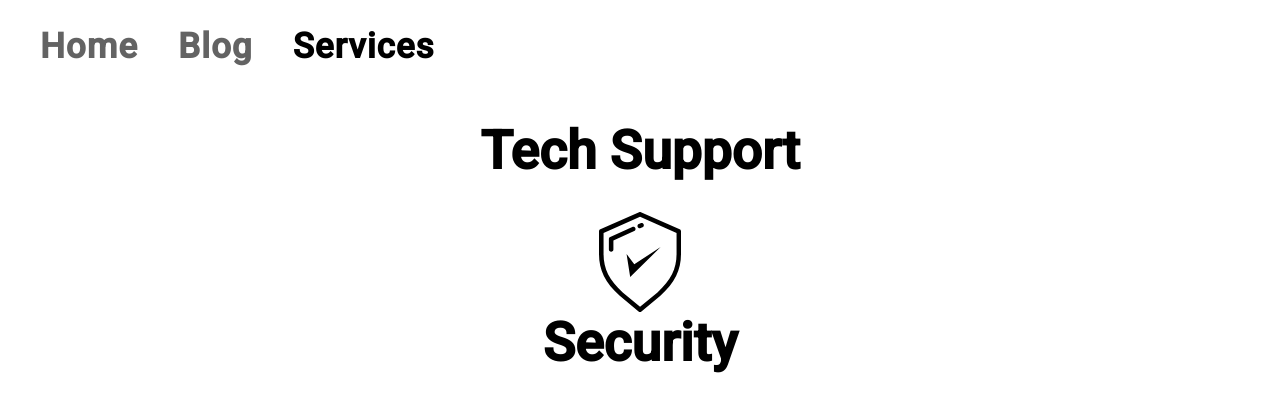
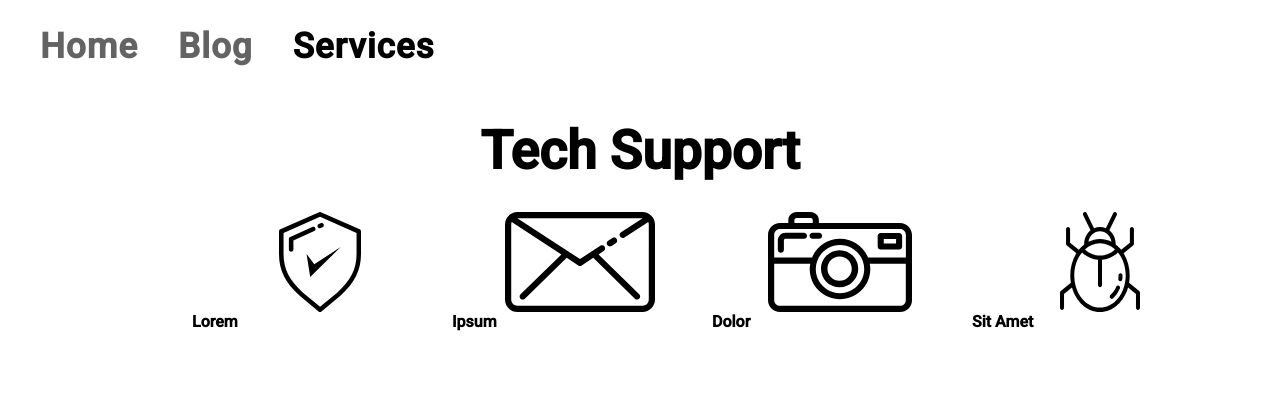
Before and after one commit to loganhawker/loganhawker.github.io, a PHP site: page /services in a window 1280 px wide; the page is wider, and only the part inside the window is pictured. Shown: the top 412 px of that part. Run offline with PHP 8.4, Linux system fonts and the light colour scheme.

Commit message:
Added 4 filler services
Text must be justified correctly.

```diff
--- a/blog/single.css
+++ b/blog/single.css
@@ -8,27 +8,22 @@
      background: #FF0105;
     /* Gecko Browsers */
 }
-
 /* width */
  ::-webkit-scrollbar {
      width: 10px;
 }
-
 /* Track */
  ::-webkit-scrollbar-track {
      background: #ffffff;
 }
-
 /* Handle */
  ::-webkit-scrollbar-thumb {
      background: #808080;
 }
-
 /* Handle on hover */
  ::-webkit-scrollbar-thumb:hover {
      background: #525252;
 }
-
  body {
      font-family: 'Roboto', sans-serif;
      background-color: #FFFFFF;
@@ -226,7 +221,6 @@
  .current {
      color: black;
 }
-
  .after {
      padding-top: 0px;
 }
--- a/index.html
+++ b/index.html
@@ -1,8 +1,9 @@
 <!doctype html>
 <html lang="en-US">
+
 <head>
     <!-- Favicon -->
-<link rel="shortcut icon" href="images/Favicon.ico"/>
+    <link rel="shortcut icon" href="images/Favicon.ico" />
     <meta charset="utf-8">
     <meta http-equiv="X-UA-Compatible" content="IE=edge">
     <meta name="viewport" content="width=device-width, initial-scale=1">
@@ -17,6 +18,7 @@
       <script src="https://oss.maxcdn.com/respond/1.4.2/respond.min.js"></script>
     <![endif]-->
 </head>
+
 <body>
     <!-- Main Container -->
     <div class="container">
@@ -59,4 +61,5 @@
         <img class="bg-png" alt="Hero" src="images/profile.svg">
     </div>
 </body>
+
 </html>
--- a/services/index.html
+++ b/services/index.html
@@ -1,8 +1,9 @@
 <!doctype html>
 <html lang="en-US">
+
 <head>
     <!-- Favicon -->
-<link rel="shortcut icon" href="../images/Favicon.ico"/>
+    <link rel="shortcut icon" href="../images/Favicon.ico" />
     <meta charset="utf-8">
     <meta http-equiv="X-UA-Compatible" content="IE=edge">
     <meta name="viewport" content="width=device-width, initial-scale=1">
@@ -17,6 +18,7 @@
       <script src="https://oss.maxcdn.com/respond/1.4.2/respond.min.js"></script>
     <![endif]-->
 </head>
+
 <body>
     <!-- Main Container -->
     <div class="container">
@@ -30,17 +32,37 @@
                 </ul>
             </nav>
         </header>
-  <!-- Services Section -->
+        <!-- Header Section -->
         <div class="services">
-        <div class="service">
+            <div class="header">
                 <a class="name">Tech Support</a>
             </div>
-        <div>
-            <div></div>
+            <!-- Services Section -->
+            <div class="services2">
+
+                <div class="service">
                     <img class="subicon" src="/images/icons/shield.svg">
-            <a class="name">Security</a>
+                    <b class="">Lorem</b>
+                </div>
+
+                <div class="service">
+                    <img class="subicon" src="/images/icons/mail.svg">
+                    <b class="">Ipsum</b>
+                </div>
+
+                <div class="service">
+                    <img class="subicon" src="/images/icons/camera.svg">
+                    <b class="">Dolor</b>
+                </div>
+
+                <div class="service">
+                    <img class="subicon" src="/images/icons/virus.svg">
+                    <b class="">Sit Amet</b>
+                </div>
+
             </div>
         </div>
     </div>
 </body>
+
 </html>
--- a/services/single.css
+++ b/services/single.css
@@ -8,27 +8,22 @@
      background: #FF0105;
     /* Gecko Browsers */
 }
-
 /* width */
  ::-webkit-scrollbar {
      width: 10px;
 }
-
 /* Track */
  ::-webkit-scrollbar-track {
      background: #ffffff;
 }
-
 /* Handle */
  ::-webkit-scrollbar-thumb {
      background: #808080;
 }
-
 /* Handle on hover */
  ::-webkit-scrollbar-thumb:hover {
      background: #525252;
 }
-
  body {
      font-family: 'Roboto', sans-serif;
      background-color: #FFFFFF;
@@ -85,13 +80,7 @@
      color: #636363;
 }
 /* Hero Section */
-.icon {
-    display: block;
-    width: 250px;
-    margin-left: auto;
-    margin-right: auto;
-    }
-.service {
+ .header {
      padding-top: 100px;
      width: 310px;
      height: 50%;
@@ -107,15 +96,19 @@
      text-align: center;
      padding-bottom: 30px;
 }
-.desc {
-    color: black;
-    text-align: center;
+ .service {
+     width: 20%;
+     display: inline-block;
+}
+ .services {
+     height: 100%;
+}
+ .subicon {
+     height: 80px;
+     margin-left: auto;
+     margin-right: auto;
      display: block;
-    font-weight: 100;
-    line-height: 1.4;
 }
-
-
 /* Mobile */
  @media (max-width : 443px ){
      .container header nav {
@@ -142,9 +135,6 @@
     }
      .b {
          margin-left: -3%;
-	}
-    .icon {
-        width: 200px;
     }
 }
 /* Small Tablets */
@@ -174,13 +164,9 @@
          font-size: 20pt;
          float: center;
     }
-    .icon {
-        width: 200px;
-        margin-left: auto;
-        margin-right: auto;
-    }
-    .desc {
-        font-size: 13pt;
+     .services2 {
+         padding-left: 8%;
+         padding-left: auto;
     }
 }
 /* Small Desktops */
@@ -189,17 +175,20 @@
          height: 100%;
          width: 100%;
     }
-    .service {
+     .subicon {
+         height: 100px;
+    }
+     .header {
          padding-top: 120px;
          width: 400px;
     }
      .name {
          font-size: 40pt;
     }
-    .desc {
-        font-size: 20pt;
+     .services2 {
+         padding-left: 15%;
+         padding-right: 15%;
     }
-
 }
  .container{
      background: transparent;
@@ -213,10 +202,3 @@
  .current {
      color: black;
 }
-
-.subicon {
-    height: 100px;
-    margin-left: auto;
-    margin-right: auto;
-    display: block;
-}
--- a/single.css
+++ b/single.css
@@ -8,27 +8,22 @@
      background: #FF0105;
     /* Gecko Browsers */
 }
-
 /* width */
  ::-webkit-scrollbar {
      width: 10px;
 }
-
 /* Track */
  ::-webkit-scrollbar-track {
      background: #ffffff;
 }
-
 /* Handle */
  ::-webkit-scrollbar-thumb {
      background: #808080;
 }
-
 /* Handle on hover */
  ::-webkit-scrollbar-thumb:hover {
      background: #525252;
 }
-
  body {
      font-family: 'Roboto', sans-serif;
      background-color: #FFFFFF;
```
Also changed, not shown: blog/index.html (+5 -3 lines). Lines whose indentation alone changed are shown as unchanged.
